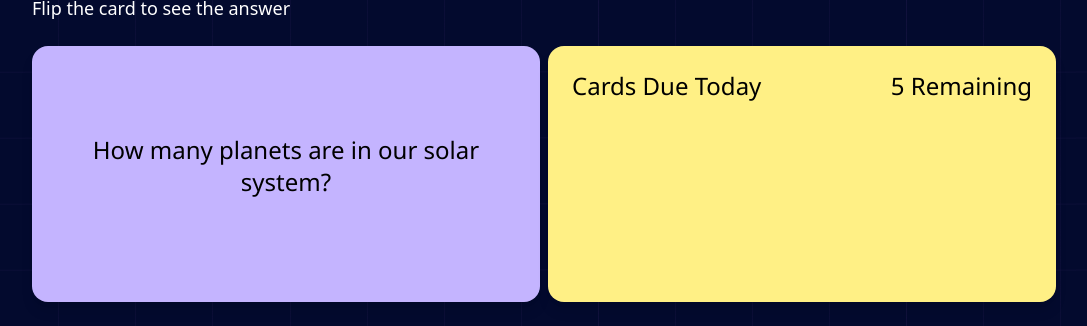
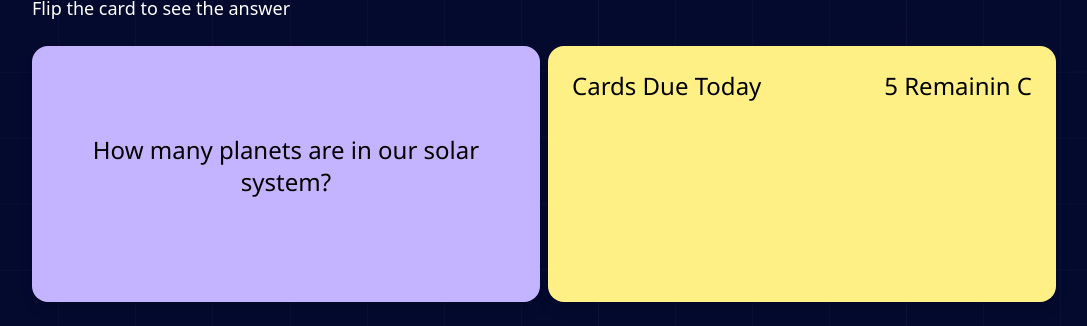
Before and after one commit to adithyamohanan/flashcard-engine-v1, a React (Vite) app: page / in a window 1280 px wide. Shown: the part 1100-1426 px from the top of the page, without its empty margins (96-1183 px from the left). Built offline with nearby package versions, Linux system fonts and the light colour scheme.

Commit message:
update changes

```diff
--- a/src/components/FlashCard/FlashCard.jsx
+++ b/src/components/FlashCard/FlashCard.jsx
@@ -32,8 +32,7 @@ function FlashCard() {
                         <div className="max-w-2xl h-64 bg-yellow-200 rounded-2xl shadow-lg p-6 text-2xl grid grid-cols-2">
 
                             <p className="text-black-600 mb-4">Cards Due Today</p>
-                            <p className="text-black-600 flex items-start justify-end">5 Remaining</p>
-
+                            <p className="text-black-600 flex items-start justify-end">5 Remainin C</p>
 
                         </div>
                     </div>
```
